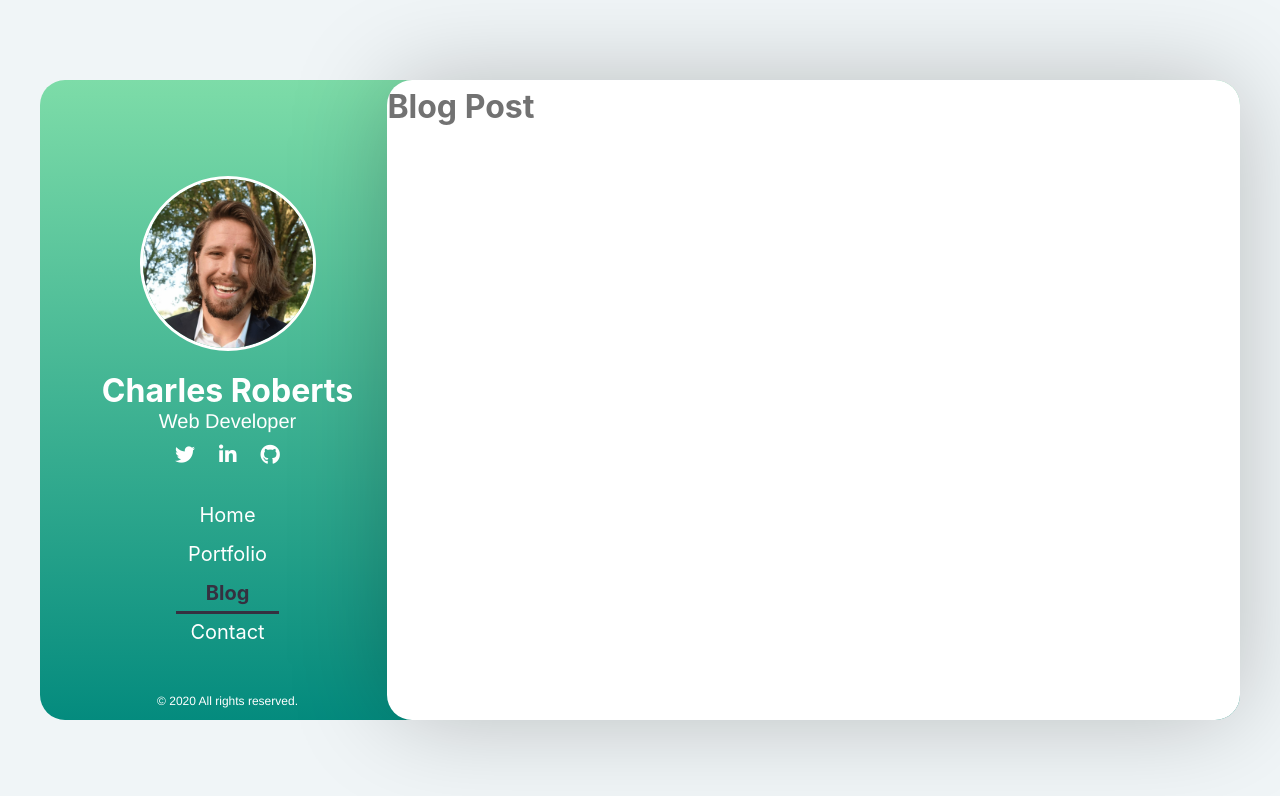
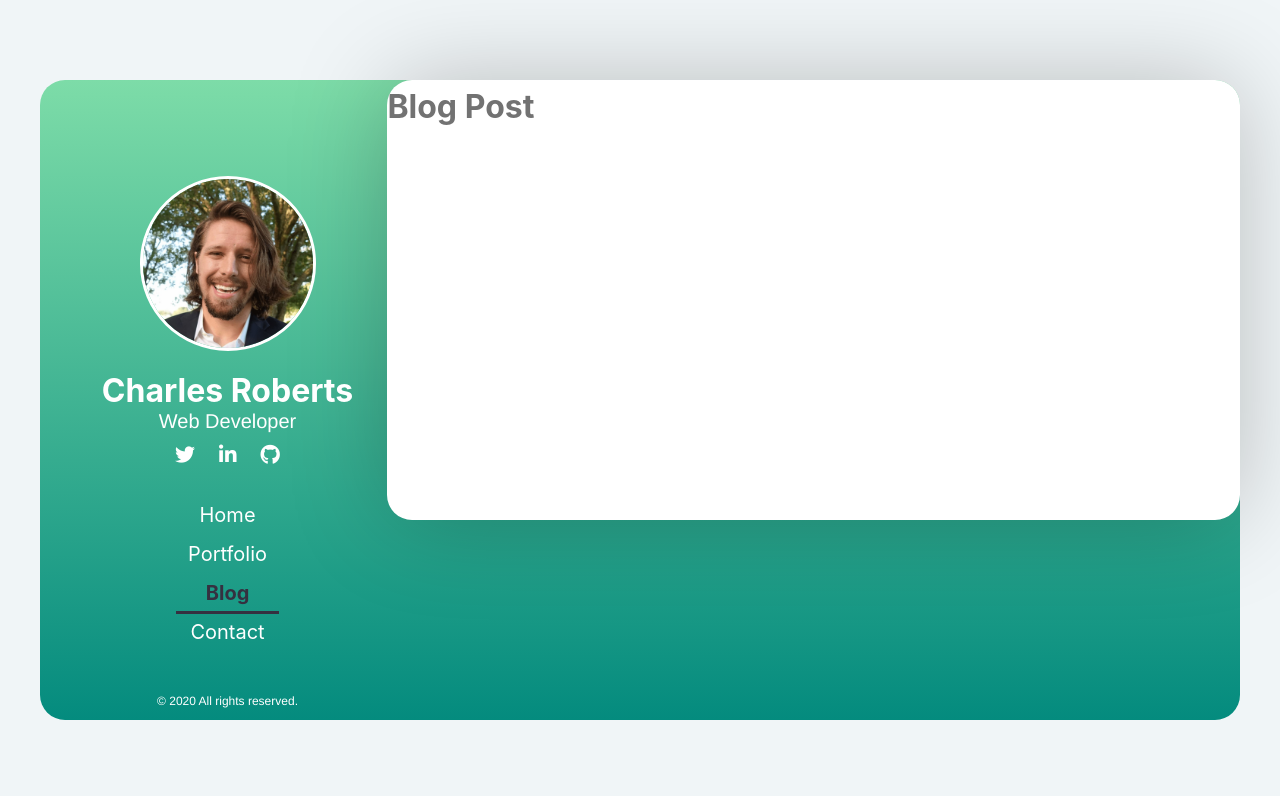
Before and after one commit to cjroberts2013/freelance-portfolio, a React (Create React App) app: page /blog in a window 1280 px wide. Shown: the top 796 px of the page. Built offline with nearby package versions, Linux system fonts and the light colour scheme.

Commit message:
Update blog page to section rather than a div

```diff
--- a/src/components/BlogPage.js
+++ b/src/components/BlogPage.js
@@ -3,10 +3,12 @@ import React, { Component } from "react";
 export class BlogPage extends Component {
 	render() {
 		return (
-			<div className="content">
+			<section className="content blog">
 				<h1>Blog Post</h1>
-				<div className="blogs"></div>
-			</div>
+				<div className="blogs">
+					<div className="card"></div>
+				</div>
+			</section>
 		);
 	}
 }
```
